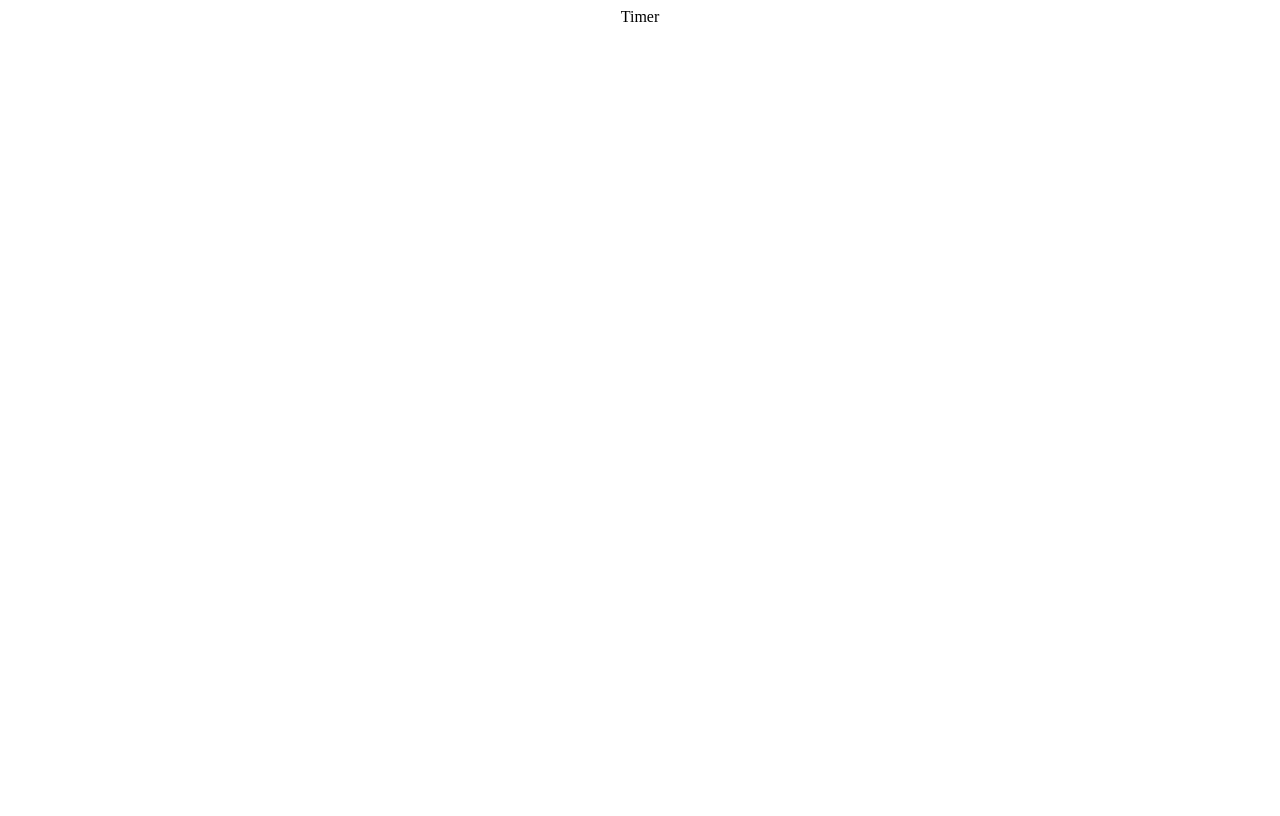
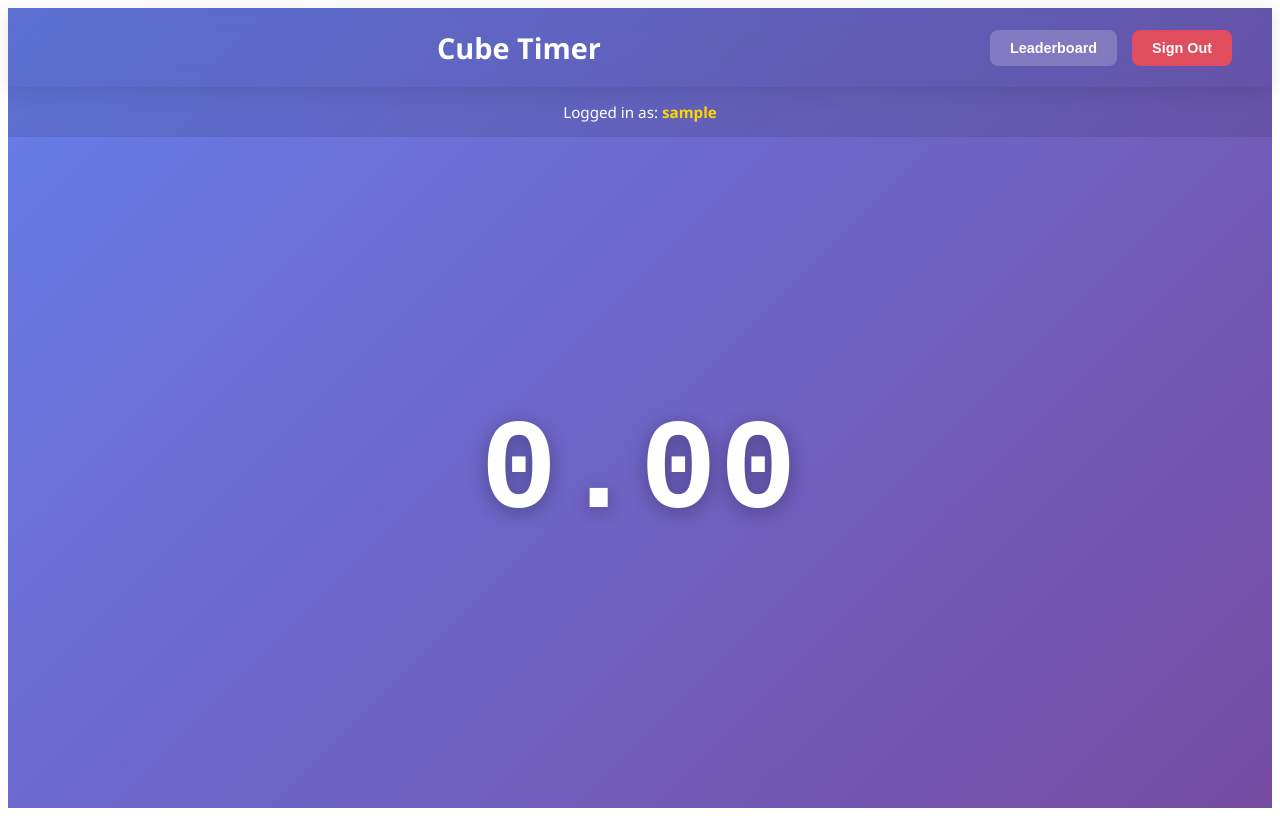
Before and after one commit to jzrll/CubeTimer, a React (Create React App) app in the folder frontend/: page /timer in a window 1280 px wide. Built offline with nearby package versions, Linux system fonts and the light colour scheme; sample sign-in values are in the browser's storage.

Commit message:
working timer logic without api calls

```diff
--- a/frontend/src/pages/Timer.jsx
+++ b/frontend/src/pages/Timer.jsx
@@ -1,9 +1,96 @@
+import { useState, useEffect } from 'react';
+import { useNavigate } from 'react-router';
+import '../styles/Timer.css';
+
 const Timer = () => {
+  const [time, setTime] = useState(0);
+  const [isRunning, setIsRunning] = useState(false);
+  const navigate = useNavigate();
+
+  useEffect(() => {
+    // Check if user is logged in
+    const user = localStorage.getItem('user');
+    if (!user) {
+      navigate('/');
+    }
+  }, [navigate]);
+
+  // Timer interval effect
+  useEffect(() => {
+    let interval;
+    if (isRunning) {
+      interval = setInterval(() => {
+        setTime(prevTime => prevTime + 0.01);
+      }, 10);
+    }
+    return () => clearInterval(interval);
+  }, [isRunning]);
+
+  // Spacebar toggle timer
+  useEffect(() => {
+    const handleKeyDown = (e) => {
+      if (e.code === 'Space') {
+        e.preventDefault();
+        if (isRunning) {
+          // Stop timer
+          setIsRunning(false);
+        } else {
+          // Start timer at 0
+          setTime(0);
+          setIsRunning(true);
+        }
+      }
+    };
+
+    window.addEventListener('keydown', handleKeyDown);
+
+    return () => {
+      window.removeEventListener('keydown', handleKeyDown);
+    };
+  }, [isRunning]);
+
+  const handleSignOut = () => {
+    localStorage.clear();
+    navigate('/');
+  };
+
+  const getUser = () => {
+    const user = localStorage.getItem('user');
+    return user ? JSON.parse(user) : null;
+  };
+
+  const user = getUser();
+
   return (
-    <div>
-        Timer
+    <div className="timer-container">
+      {/* Top Navigation */}
+      <nav className="timer-nav">
+        <div className="nav-left">
+          <h1 className="nav-title">Cube Timer</h1>
+        </div>
+        <div className="nav-right">
+          <button className="nav-btn leaderboard-btn" onClick={() => navigate('/leaderboard')}>
+            Leaderboard
+          </button>
+          <button className="nav-btn signout-btn" onClick={handleSignOut}>
+            Sign Out
+          </button>
+        </div>
+      </nav>
+
+      {/* User Info */}
+      {user && (
+        <div className="user-info">
+          Logged in as: <strong>{user.username}</strong>
+        </div>
+      )}
+
+      {/* Main Timer Section */}
+      <div className="timer-main">
+        <div className="timer-display">{time.toFixed(2)}</div>
+      </div>
     </div>
-  )
-}
+  );
+};
 
-export default Timer
+export default Timer;
--- /dev/null
+++ b/frontend/src/styles/Timer.css
@@ -0,0 +1,169 @@
+.timer-container {
+  min-height: 100vh;
+  background: linear-gradient(135deg, #667eea 0%, #764ba2 100%);
+  display: flex;
+  flex-direction: column;
+  font-family: 'Segoe UI', Tahoma, Geneva, Verdana, sans-serif;
+}
+
+/* Navigation */
+.timer-nav {
+  background: rgba(0, 0, 0, 0.1);
+  backdrop-filter: blur(10px);
+  padding: 20px 40px;
+  display: flex;
+  justify-content: space-between;
+  align-items: center;
+  box-shadow: 0 4px 20px rgba(0, 0, 0, 0.1);
+}
+
+.nav-left {
+  flex: 1;
+}
+
+.nav-title {
+  color: white;
+  margin: 0;
+  font-size: 1.8em;
+  font-weight: 700;
+}
+
+.nav-right {
+  display: flex;
+  gap: 15px;
+}
+
+.nav-btn {
+  padding: 10px 20px;
+  border: none;
+  border-radius: 8px;
+  font-size: 0.9em;
+  font-weight: 600;
+  cursor: pointer;
+  transition: all 0.3s;
+  color: white;
+}
+
+.leaderboard-btn {
+  background: rgba(255, 255, 255, 0.2);
+}
+
+.leaderboard-btn:hover {
+  background: rgba(255, 255, 255, 0.3);
+  transform: translateY(-2px);
+}
+
+.signout-btn {
+  background: rgba(255, 76, 76, 0.8);
+}
+
+.signout-btn:hover {
+  background: rgba(255, 76, 76, 1);
+  transform: translateY(-2px);
+}
+
+/* User Info */
+.user-info {
+  text-align: center;
+  color: white;
+  padding: 15px;
+  background: rgba(0, 0, 0, 0.1);
+  font-size: 0.95em;
+}
+
+.user-info strong {
+  color: #ffd700;
+  font-weight: 600;
+}
+
+/* Main Timer Section */
+.timer-main {
+  flex: 1;
+  display: flex;
+  flex-direction: column;
+  justify-content: center;
+  align-items: center;
+  gap: 30px;
+  padding: 40px 20px;
+}
+
+.timer-display {
+  font-size: 8em;
+  font-weight: bold;
+  color: white;
+  font-family: 'Courier New', monospace;
+  letter-spacing: 3px;
+  text-shadow: 0 4px 20px rgba(0, 0, 0, 0.3);
+  line-height: 1;
+  min-height: 120px;
+}
+
+.timer-status {
+  color: white;
+  font-size: 1.1em;
+  text-align: center;
+  min-height: 30px;
+  animation: fadeIn 0.3s ease-in;
+}
+
+.timer-status p {
+  margin: 0;
+  opacity: 0.9;
+}
+
+@keyframes fadeIn {
+  from {
+    opacity: 0;
+  }
+  to {
+    opacity: 1;
+  }
+}
+
+.stop-btn {
+  padding: 15px 40px;
+  background: white;
+  color: #667eea;
+  border: none;
+  border-radius: 10px;
+  font-size: 1.1em;
+  font-weight: 600;
+  cursor: pointer;
+  transition: all 0.3s;
+  box-shadow: 0 8px 25px rgba(0, 0, 0, 0.2);
+}
+
+.stop-btn:hover {
+  transform: translateY(-3px);
+  box-shadow: 0 12px 35px rgba(0, 0, 0, 0.3);
+}
+
+.stop-btn:active {
+  transform: translateY(-1px);
+}
+
+@media (max-width: 768px) {
+  .timer-nav {
+    padding: 15px 20px;
+    flex-direction: column;
+    gap: 15px;
+  }
+
+  .nav-right {
+    width: 100%;
+    justify-content: center;
+  }
+
+  .timer-display {
+    font-size: 5em;
+  }
+
+  .timer-status {
+    font-size: 0.95em;
+  }
+
+  .stop-btn {
+    padding: 12px 30px;
+    font-size: 1em;
+  }
+}
```
